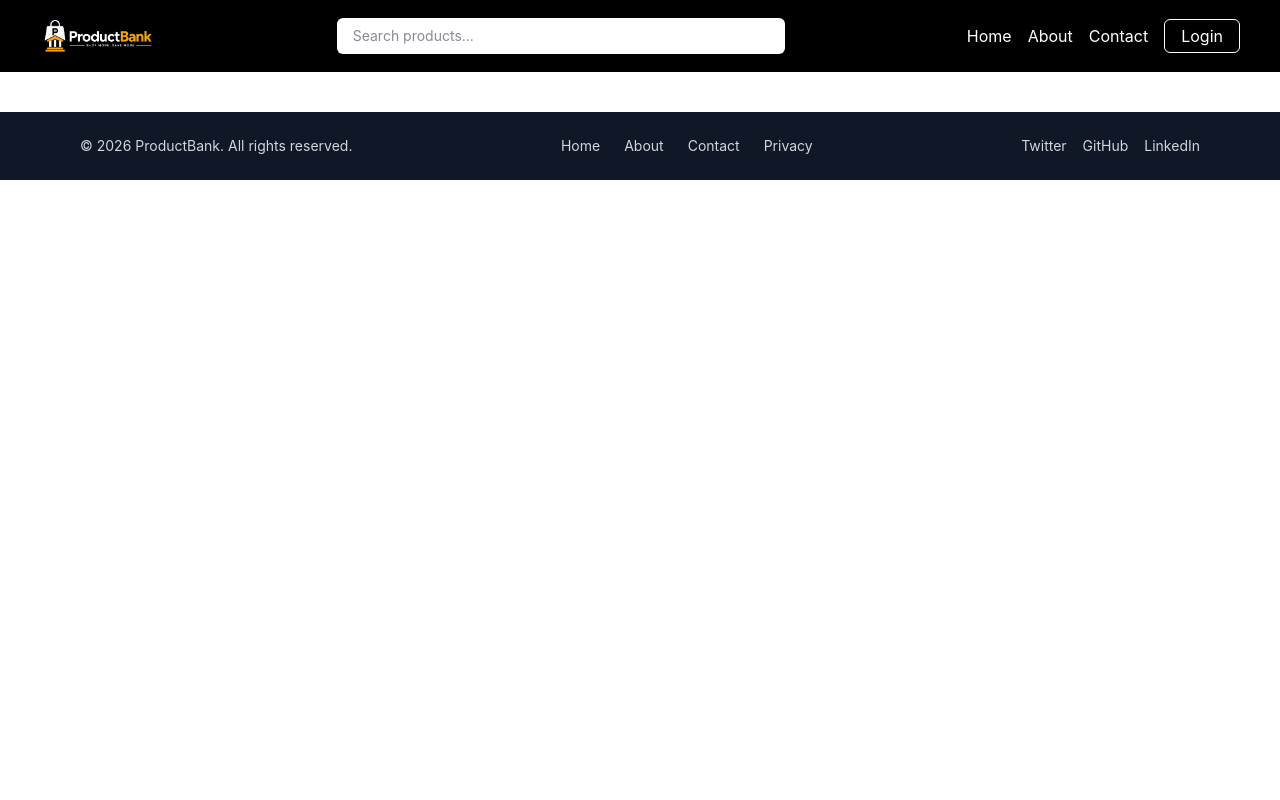
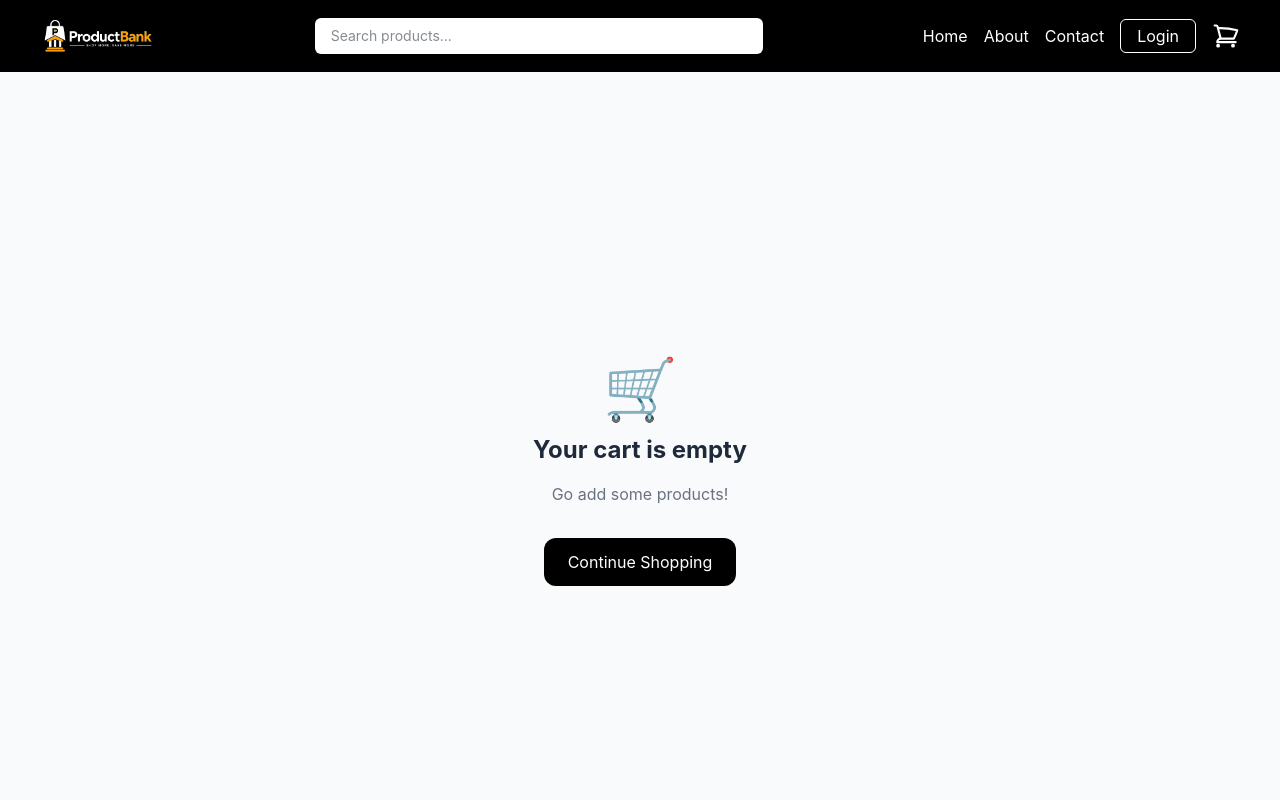
Before and after one commit to prasaiuttam/ProductBank, a React (Vite) app in the folder vite-project/: page /cart in a window 1280 px wide. Shown: the top 800 px of the page. Built offline with nearby package versions, Linux system fonts and the light colour scheme.

Commit message:
Add cart featue has been added

```diff
--- a/vite-project/src/Routes/index.jsx
+++ b/vite-project/src/Routes/index.jsx
@@ -7,6 +7,7 @@ import SignUp from '../pages/SignUp'
 import Navbar from "../components/Navbar"
 import Footer from "../components/Footer"
 import Product from '../pages/Product'
+import Cart from "../pages/Cart"
 function App() {
   // const title="ProductBank";
   return (
@@ -18,7 +19,9 @@ function App() {
           <Route path="/contact" element={<Contact />} />
           <Route path="/login" element={<Login />} />
           <Route path="/signup" element={<SignUp />} />
+          <Route path="/cart" element={<Cart />} />
           <Route path="/product/:id" element={<Product />} />
+
         </Routes>
         <Footer/>
 
--- a/vite-project/src/components/Navbar.jsx
+++ b/vite-project/src/components/Navbar.jsx
@@ -1,30 +1,25 @@
 import { useState } from "react";
-import {Link} from "react-router-dom"
+import { Link } from "react-router-dom";
 import logo from "../assets/ProductBankLogoWhite.png";
+import { useCart } from "../context/CartContext";
 
 const Navbar = () => {
   const [isOpen, setIsOpen] = useState(false);
-
-  const [count, setCount]=useState(0);
   const [search, setSearch] = useState("");
 
-
- const handleClick = () => {
-    setCount((i) => i + 1);
-    console.log("count", count);
-  };
+  // Get total cart item count from context
+  const { totalItems } = useCart();
 
   const handleSearch = (e) => {
     setSearch(e.target.value);
   };
+
   return (
+    <div className="bg-black px-4 md:px-20 lg:px-10 py-4 sticky top-0 z-50">
+      <div className="flex justify-between items-center">
 
-    <>
-
-      <div className="bg-orange-500 md:bg-green-500 lg:bg-black px-4 md:px-20 lg:px-10 py-4 sticky top-0 ">
-        <div className="flex justify-between items-center">
+        {/* Logo */}
         <div className="flex-shrink-0">
-            {/* <h2 className="text-3xl text-white font-bold">ProductBank</h2> */}
           <Link to="/">
             <img
               src={logo}
@@ -34,7 +29,8 @@ const Navbar = () => {
           </Link>
         </div>
 
-           <div className="flex-1 max-w-md hidden md:block">
+        {/* Search bar */}
+        <div className="flex-1 max-w-md hidden md:block mx-6">
           <input
             type="text"
             value={search}
@@ -43,6 +39,8 @@ const Navbar = () => {
             className="w-full px-4 py-2 rounded-md bg-white text-gray-900 outline-none text-sm"
           />
         </div>
+
+        {/* Nav links + Login + Cart */}
         <div className="flex items-center gap-4">
           <ul className="flex gap-4">
             <Link to="/">
@@ -55,19 +53,43 @@ const Navbar = () => {
               <li className="text-white">Contact</li>
             </Link>
           </ul>
+
           <Link to="/login">
-              <button
-                onClick={handleClick}
-                className="text-white border border-white px-4 py-1 rounded-md"
-              >
+            <button className="text-white border border-white px-4 py-1 rounded-md">
               Login
             </button>
           </Link>
+
+          {/* ---- CART ICON WITH RED BADGE ---- */}
+          <Link to="/cart" className="relative">
+            {/* Cart icon (shopping bag SVG) */}
+            <svg
+              xmlns="http://www.w3.org/2000/svg"
+              fill="none"
+              viewBox="0 0 24 24"
+              strokeWidth={1.8}
+              stroke="white"
+              className="w-7 h-7"
+            >
+              <path
+                strokeLinecap="round"
+                strokeLinejoin="round"
+                d="M2.25 3h1.386c.51 0 .955.343 1.087.835l.383 1.437M7.5 14.25a3 3 0 0 0-3 3h15.75m-12.75-3h11.218c1.121-2.3 2.1-4.684 2.924-7.138a60.114 60.114 0 0 0-16.536-1.84M7.5 14.25 5.106 5.272M6 20.25a.75.75 0 1 1-1.5 0 .75.75 0 0 1 1.5 0Zm12.75 0a.75.75 0 1 1-1.5 0 .75.75 0 0 1 1.5 0Z"
+              />
+            </svg>
+
+            {/* Red badge — only shows when cart has items */}
+            {totalItems > 0 && (
+              <span className="absolute -top-2 -right-2 bg-red-500 text-white text-xs font-bold w-5 h-5 rounded-full flex items-center justify-center">
+                {totalItems > 99 ? "99+" : totalItems}
+              </span>
+            )}
+          </Link>
+          {/* ---- END CART ICON ---- */}
+
         </div>
       </div>
     </div>
-
-   </>
   );
 };
 
--- /dev/null
+++ b/vite-project/src/context/Cartcontext.jsx
@@ -0,0 +1,98 @@
+// import { createContext, useContext, useState } from "react";
+
+// const CartContext = createContext(null);
+
+// export function CartProvider({ children }) {
+//   const [cartItems, setCartItems] = useState([]);
+
+//   // Add one product (or increase quantity if already in cart)
+//   const addProduct = (product) => {
+//     setCartItems((prev) => {
+//       const existing = prev.find((item) => item.id === product.id);
+//       if (existing) {
+//         return prev.map((item) =>
+//           item.id === product.id
+//             ? { ...item, quantity: item.quantity + 1 }
+//             : item
+//         );
+//       }
+//       return [...prev, { ...product, quantity: 1 }];
+//     });
+//   };
+
+//   // Total number of items in cart
+//   const totalItems = cartItems.reduce((sum, item) => sum + item.quantity, 0);
+
+//   return (
+//     <CartContext.Provider value={{ cartItems, addProduct, totalItems }}>
+//       {children}
+//     </CartContext.Provider>
+//   );
+// }
+
+// export function useCart() {
+//   return useContext(CartContext);
+// }
+
+
+
+
+
+import { createContext, useContext, useState } from "react";
+
+const CartContext = createContext(null);
+
+export function CartProvider({ children }) {
+  const [cartItems, setCartItems] = useState([]);
+
+  const addProduct = (product) => {
+    setCartItems((prev) => {
+      const existing = prev.find((item) => item.id === product.id);
+      if (existing) {
+        return prev.map((item) =>
+          item.id === product.id
+            ? { ...item, quantity: item.quantity + 1 }
+            : item
+        );
+      }
+      return [...prev, { ...product, quantity: 1 }];
+    });
+  };
+
+  const updateQuantity = (id, newQty) => {
+    if (newQty <= 0) {
+      removeFromCart(id);
+      return;
+    }
+    setCartItems((prev) =>
+      prev.map((item) =>
+        item.id === id ? { ...item, quantity: newQty } : item
+      )
+    );
+  };
+
+  const removeFromCart = (id) => {
+    setCartItems((prev) => prev.filter((item) => item.id !== id));
+  };
+
+  const clearCart = () => setCartItems([]);
+
+  const totalItems = cartItems.reduce((sum, item) => sum + item.quantity, 0);
+
+  const totalPrice = cartItems.reduce((sum, item) => {
+    const price = parseFloat(String(item.price).replace("$", "")) || 0;
+    return sum + price * item.quantity;
+  }, 0);
+
+  return (
+    <CartContext.Provider
+      value={{ cartItems, addProduct, updateQuantity, removeFromCart, clearCart, totalItems, totalPrice }}
+    >
+      {children}
+    </CartContext.Provider>
+  );
+}
+
+export function useCart() {
+  return useContext(CartContext);
+}
--- a/vite-project/src/main.jsx
+++ b/vite-project/src/main.jsx
@@ -3,19 +3,17 @@ import { createRoot } from 'react-dom/client'
 import { BrowserRouter } from 'react-router-dom'
 import './index.css'
 import App from './App.jsx'
-import {ProductProvider} from './context/ProductContext.jsx'
+import { ProductProvider } from './context/ProductContext.jsx'
+import { CartProvider } from './context/CartContext.jsx'
 
 createRoot(document.getElementById('root')).render(
   <StrictMode>
     <BrowserRouter>
-    <ProductProvider>
-        <App />
-    </ProductProvider>
-
+      <ProductProvider>
+        <CartProvider>
+          <App />
+        </CartProvider>
+      </ProductProvider>
     </BrowserRouter>
-
-
-
-  </StrictMode>,
-
+  </StrictMode>
 )
--- /dev/null
+++ b/vite-project/src/pages/Cart.jsx
@@ -0,0 +1,121 @@
+import { useCart } from "../context/CartContext";
+import { Link } from "react-router-dom";
+
+function Cart() {
+  const { cartItems, totalItems, totalPrice, updateQuantity, removeFromCart, clearCart } = useCart();
+
+  // If cart is empty
+  if (cartItems.length === 0) {
+    return (
+      <div className="min-h-screen bg-gray-50 flex flex-col items-center justify-center gap-4">
+        <p className="text-6xl">🛒</p>
+        <h2 className="text-2xl font-bold text-gray-800">Your cart is empty</h2>
+        <p className="text-gray-500">Go add some products!</p>
+        <Link
+          to="/"
+          className="mt-4 bg-black text-white px-6 py-3 rounded-xl hover:bg-gray-800"
+        >
+          Continue Shopping
+        </Link>
+      </div>
+    );
+  }
+
+  return (
+    <div className="min-h-screen bg-gray-50 px-4 py-10">
+      <div className="max-w-3xl mx-auto">
+
+        {/* Header */}
+        <div className="flex items-center justify-between mb-8">
+          <h1 className="text-3xl font-bold text-gray-900">Your Cart</h1>
+          <span className="text-gray-500 text-sm">{totalItems} item{totalItems !== 1 ? "s" : ""}</span>
+        </div>
+
+        {/* Cart Items List */}
+        <div className="flex flex-col gap-4">
+          {cartItems.map((item) => (
+            <div
+              key={item.id}
+              className="bg-white rounded-2xl shadow-sm p-4 flex items-center gap-4"
+            >
+              {/* Product Image */}
+              <img
+                src={item.image}
+                alt={item.name}
+                className="w-20 h-20 object-cover rounded-xl flex-shrink-0"
+              />
+
+              {/* Product Info */}
+              <div className="flex-1 min-w-0">
+                <h3 className="font-semibold text-gray-900 truncate">{item.name}</h3>
+                <p className="text-gray-500 text-sm mt-1">{item.price}</p>
+              </div>
+
+              {/* Quantity Controls */}
+              <div className="flex items-center gap-2">
+                <button
+                  onClick={() => updateQuantity(item.id, item.quantity - 1)}
+                  className="w-8 h-8 bg-gray-100 rounded-lg text-gray-700 hover:bg-gray-200 font-bold"
+                >
+                  −
+                </button>
+                <span className="w-6 text-center font-semibold text-gray-900">
+                  {item.quantity}
+                </span>
+                <button
+                  onClick={() => updateQuantity(item.id, item.quantity + 1)}
+                  className="w-8 h-8 bg-gray-100 rounded-lg text-gray-700 hover:bg-gray-200 font-bold"
+                >
+                  +
+                </button>
+              </div>
+
+              {/* Remove Button */}
+              <button
+                onClick={() => removeFromCart(item.id)}
+                className="text-red-400 hover:text-red-600 text-xl ml-2"
+                title="Remove item"
+              >
+                ✕
+              </button>
+            </div>
+          ))}
+        </div>
+
+        {/* Summary */}
+        <div className="mt-8 bg-white rounded-2xl shadow-sm p-6">
+          <div className="flex justify-between items-center mb-4">
+            <span className="text-gray-600">Subtotal ({totalItems} items)</span>
+            <span className="font-semibold text-gray-900">${totalPrice.toFixed(2)}</span>
+          </div>
+          <div className="flex justify-between items-center mb-6 border-t pt-4">
+            <span className="text-lg font-bold text-gray-900">Total</span>
+            <span className="text-lg font-bold text-gray-900">${totalPrice.toFixed(2)}</span>
+          </div>
+
+          {/* Action Buttons */}
+          <button className="w-full bg-black text-white py-3 rounded-xl text-lg font-semibold hover:bg-gray-800 mb-3">
+            Checkout
+          </button>
+          <div className="flex gap-3">
+            <Link
+              to="/"
+              className="flex-1 text-center border border-gray-300 py-2 rounded-xl text-gray-700 hover:bg-gray-50"
+            >
+              Continue Shopping
+            </Link>
+            <button
+              onClick={clearCart}
+              className="flex-1 text-center border border-red-200 py-2 rounded-xl text-red-500 hover:bg-red-50"
+            >
+              Clear Cart
+            </button>
+          </div>
+        </div>
+
+      </div>
+    </div>
+  );
+}
+
+export default Cart;
--- a/vite-project/src/pages/Home.jsx
+++ b/vite-project/src/pages/Home.jsx
@@ -6,88 +6,50 @@ import image1 from "../assets/shoes.png";
 import image2 from "../assets/shirt.png";
 import image3 from "../assets/cap.png";
 import { useProduct } from "../context/ProductContext";
+import { useCart } from "../context/CartContext";
 
 function Home() {
-  const navigate = useNavigate()
-  const { addProduct,allProduct } = useProduct();
+  const navigate = useNavigate();
+  const { allProduct } = useProduct();
+  const { addProduct } = useCart();          // ← cart context
 
-  const whyChooseUsContent =[
-      {
-        title: "Free Shipping",
-        desc: "On all orders over $50",
-        icon: "🚚",
-      },
-      {
-        title: "Secure Payment",
-        desc: "100% safe transactions",
-        icon: "🔒",
-      },
-      {
-        title: "Easy Returns",
-        desc: "30-day return policy",
-        icon: "↩️",
-      },
-      {
-        title: "24/7 Support",
-        desc: "We’re here to help anytime",
-        icon: "💬",
-      },
+  const whyChooseUsContent = [
+    { title: "Free Shipping", desc: "On all orders over $50", icon: "🚚" },
+    { title: "Secure Payment", desc: "100% safe transactions", icon: "🔒" },
+    { title: "Easy Returns", desc: "30-day return policy", icon: "↩️" },
+    { title: "24/7 Support", desc: "We're here to help anytime", icon: "💬" },
   ];
 
   const brands = [
-  {
-    name: "Nike",
-    logo: "https://upload.wikimedia.org/wikipedia/commons/a/a6/Logo_NIKE.svg",
-  },
-  {
-    name: "Adidas",
-    logo: "https://upload.wikimedia.org/wikipedia/commons/2/20/Adidas_Logo.svg",
-  },
-  {
-    name: "Ray-Ban",
-    logo: "https://www.svgrepo.com/show/303313/ray-ban-logo.svg",
-  },
-  {
-    name: "Zara",
-    logo: "https://upload.wikimedia.org/wikipedia/commons/f/fd/Zara_Logo.svg",
-  },
-  {
-    name: "Sneakers",
-    logo: "https://cdn-icons-png.flaticon.com/512/2589/2589903.png",
-  },
+    { name: "Nike", logo: "https://upload.wikimedia.org/wikipedia/commons/a/a6/Logo_NIKE.svg" },
+    { name: "Adidas", logo: "https://upload.wikimedia.org/wikipedia/commons/2/20/Adidas_Logo.svg" },
+    { name: "Ray-Ban", logo: "https://www.svgrepo.com/show/303313/ray-ban-logo.svg" },
+    { name: "Zara", logo: "https://upload.wikimedia.org/wikipedia/commons/f/fd/Zara_Logo.svg" },
+    { name: "Sneakers", logo: "https://cdn-icons-png.flaticon.com/512/2589/2589903.png" },
   ];
 
-const onClickDetails = (id)=>{
-  console.log("this is id",id)
-  navigate(`/product/${id}`)
-}
-
-const handleAddToCart = (product)=>{
-  addProduct(product)
-}
+  const onClickDetails = (id) => navigate(`/product/${id}`);
+  const handleAddToCart = (product) => addProduct(product);   // ← uses cart
 
   return (
     <div className="bg-gray-50">
 
       <Carousel showThumbs={false} showStatus={false} infiniteLoop autoPlay>
-
         <div>
-          <img src={image1} alt="Slide 1"   className="w-full h-[400px] object-cover" />
-          <p className=" legend">Legend 1</p>
+          <img src={image1} alt="Slide 1" className="w-full h-[400px] object-cover" />
+          <p className="legend">Legend 1</p>
         </div>
         <div>
-          <img src={image2} alt="Slide 2"   className="w-full h-[400px] object-cover" />
+          <img src={image2} alt="Slide 2" className="w-full h-[400px] object-cover" />
           <p className="legend">Legend 2</p>
         </div>
         <div>
-          <img src={image3} alt="Slide 3"   className="w-full h-[400px] object-cover" />
+          <img src={image3} alt="Slide 3" className="w-full h-[400px] object-cover" />
           <p className="legend">Legend 3</p>
         </div>
       </Carousel>
 
-
       <section className="max-w-7xl mx-auto px-4 py-16 grid md:grid-cols-2 gap-10 items-center">
-        {/* Left Content */}
         <div>
           <h1 className="text-4xl md:text-5xl font-bold text-gray-900 leading-tight">
             Discover Your Next Favorite Product
@@ -95,7 +57,6 @@ const handleAddToCart = (product)=>{
           <p className="mt-4 text-gray-600 text-lg">
             Shop the latest trends with unbeatable prices and fast delivery.
           </p>
-
           <div className="mt-6 flex space-x-4">
             <button className="bg-black text-white px-6 py-3 rounded-2xl hover:bg-gray-800">
               Shop Now
@@ -105,8 +66,6 @@ const handleAddToCart = (product)=>{
             </button>
           </div>
         </div>
-
-        {/* Right Image */}
         <div>
           <img
             src="https://images.unsplash.com/photo-1607082348824-0a96f2a4b9da"
@@ -115,18 +74,18 @@ const handleAddToCart = (product)=>{
           />
         </div>
       </section>
+
       <section className="max-w-7xl mx-auto px-4 pb-16">
         <div className="flex items-center justify-between mb-6">
           <h2 className="text-2xl font-semibold text-gray-900">New Arrivals</h2>
           <a href="#" className="text-sm text-gray-600 hover:text-black">View all</a>
         </div>
-
         <div className="grid grid-cols-2 sm:grid-cols-3 md:grid-cols-4 gap-6">
           {allProduct?.map((product) => (
             <div
               key={product.id}
-        onClick={()=> onClickDetails(product.id)}
-        className="bg-white rounded-2xl shadow-sm hover:shadow-md transition overflow-hidden group"
+              onClick={() => onClickDetails(product.id)}
+              className="bg-white rounded-2xl shadow-sm hover:shadow-md transition overflow-hidden group cursor-pointer"
             >
               <div className="relative overflow-hidden">
                 <img
@@ -139,7 +98,7 @@ const handleAddToCart = (product)=>{
                 <h3 className="text-sm font-medium text-gray-900">{product.name}</h3>
                 <p className="text-gray-600 text-sm mt-1">{product.price}</p>
                 <button
-            onClick={() => handleAddToCart(product)}
+                  onClick={(e) => { e.stopPropagation(); handleAddToCart(product); }}
                   className="mt-3 w-full bg-black text-white text-sm font-medium py-2 px-4 rounded-xl hover:bg-gray-800 active:scale-95 transition-all duration-150"
                 >
                   Add to Cart
@@ -151,62 +110,34 @@ const handleAddToCart = (product)=>{
       </section>
 
       <div className="bg-gray-50 py-8 px-6">
-
-      {/* Heading */}
         <div className="text-center mb-6">
-        <h1 className="text-4xl font-bold text-gray-900">
-          Our Brand Partners
-        </h1>
-        <p className="mt-4 text-gray-600">
-          We collaborate with top global brands to bring you the best products.
-        </p>
+          <h1 className="text-4xl font-bold text-gray-900">Our Brand Partners</h1>
+          <p className="mt-4 text-gray-600">We collaborate with top global brands to bring you the best products.</p>
         </div>
-
-      {/* Brand Grid */}
         <div className="grid grid-cols-2 sm:grid-cols-3 md:grid-cols-5 gap-8 items-center">
           {brands.map((brand, index) => (
-          <div
-            key={index}
-            className="flex items-center justify-center bg-white p-6 rounded-2xl shadow-sm hover:shadow-md transition duration-300"
-          >
-            <img
-              src={brand.logo}
-              alt={brand.name}
-              className="h-12 object-contain grayscale hover:grayscale-0 transition"
-            />
+            <div key={index} className="flex items-center justify-center bg-white p-6 rounded-2xl shadow-sm hover:shadow-md transition duration-300">
+              <img src={brand.logo} alt={brand.name} className="h-12 object-contain grayscale hover:grayscale-0 transition" />
             </div>
           ))}
         </div>
-
       </div>
 
       <section className="max-w-7xl mx-auto px-4">
-  <h2 className="text-2xl font-semibold text-gray-900 text-center mt-8 mb-6">
-    Why Choose Us
-  </h2>
-
-
+        <h2 className="text-2xl font-semibold text-gray-900 text-center mt-8 mb-6">Why Choose Us</h2>
         <div className="grid sm:grid-cols-2 md:grid-cols-4 gap-6">
           {whyChooseUsContent.map((item, index) => (
-      <div
-        key={index}
-        className="bg-white p-6 rounded-2xl shadow-sm hover:shadow-md transition text-center"
-      >
+            <div key={index} className="bg-white p-6 rounded-2xl shadow-sm hover:shadow-md transition text-center">
               <div className="text-3xl mb-4">{item.icon}</div>
-        <h3 className="text-lg font-medium text-gray-900">
-          {item.title}
-        </h3>
-        <p className="text-gray-600 text-sm mt-2">
-          {item.desc}
-        </p>
+              <h3 className="text-lg font-medium text-gray-900">{item.title}</h3>
+              <p className="text-gray-600 text-sm mt-2">{item.desc}</p>
             </div>
           ))}
         </div>
       </section>
 
-
-
-
     </div>
   );
-} export default Home;
+}
+
+export default Home;
--- a/vite-project/src/pages/Product.jsx
+++ b/vite-project/src/pages/Product.jsx
@@ -1,24 +1,23 @@
 import { useParams } from "react-router";
 import { useEffect, useState } from "react";
 import { useProduct } from "../context/ProductContext";
+import { useCart } from "../context/CartContext";
 
-function Product()
-{
+function Product() {
   const { id } = useParams();
-  const { allProduct, addProduct } = useProduct();
+  const { allProduct } = useProduct();
+  const { addProduct } = useCart();          // ← cart context
   const [currentProduct, setCurrentProduct] = useState(null);
   const [quantity, setQuantity] = useState(1);
 
-  useEffect(() =>
-  {
+  useEffect(() => {
     const productInfo = allProduct.find((item) => item.id === parseInt(id));
     setCurrentProduct(productInfo);
   }, [allProduct]);
 
   if (!currentProduct) return <p className="text-center mt-10">Loading...</p>;
 
-  const handleAddToCart = () =>
-  {
+  const handleAddToCart = () => {
     for (let i = 0; i < quantity; i++) addProduct(currentProduct);
   };
 
@@ -39,20 +38,26 @@ function Product()
               <p className="text-gray-600 mb-4">{currentProduct.description}</p>
               <p className="text-xl font-semibold mb-4">{currentProduct.price}</p>
               <div className="flex items-center gap-3 mb-6">
-                <button onClick={() => setQuantity(Math.max(1, quantity - 1))}
-                  className="px-3 py-1 bg-gray-200 rounded">-</button>
+                <button
+                  onClick={() => setQuantity(Math.max(1, quantity - 1))}
+                  className="px-3 py-1 bg-gray-200 rounded"
+                >-</button>
                 <span>{quantity}</span>
-                <button onClick={() => setQuantity(quantity + 1)}
-                  className="px-3 py-1 bg-gray-200 rounded">+</button>
+                <button
+                  onClick={() => setQuantity(quantity + 1)}
+                  className="px-3 py-1 bg-gray-200 rounded"
+                >+</button>
               </div>
             </div>
             <button
-            onClick={handleAddToCart}
-            className="w-full text-lg bg-black text-white py-3 rounded-xl hover:bg-gray-800 active:scale-95 transition-all duration-150">
-            Add to Cart</button>
+              onClick={handleAddToCart}
+              className="w-full text-lg bg-black text-white py-3 rounded-xl hover:bg-gray-800 active:scale-95 transition-all duration-150"
+            >
+              Add to Cart
+            </button>
           </div>
-       </div>
-       </div>
+        </div>
+      </div>
     </div>
   );
 }
```
Also changed, not shown: vite-project/src/pages/SignUp.jsx (+5 -2 lines). Lines whose indentation alone changed are shown as unchanged.
